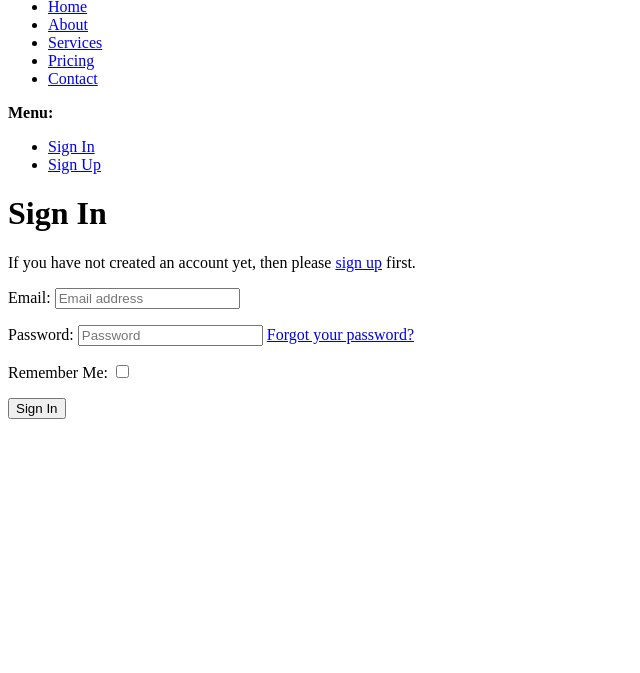
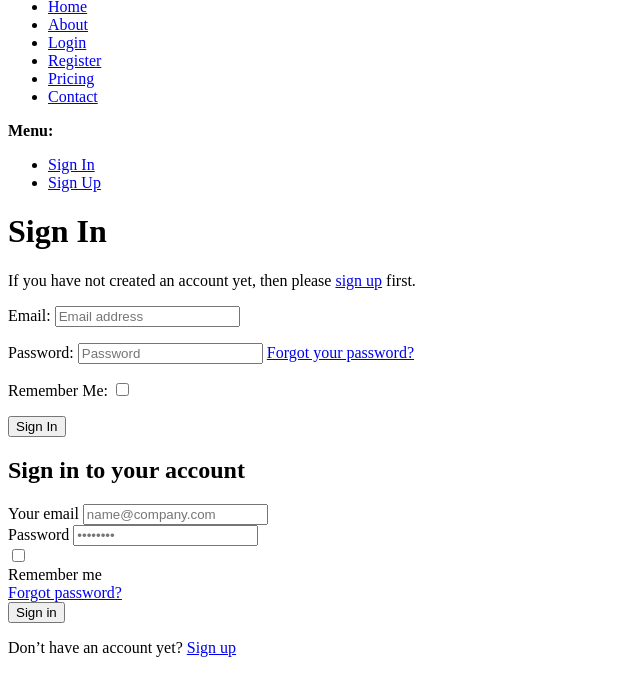
Before and after one commit to alexander-cho/RapidSaaS, a Django app: page /accounts/login/ in a window 1280 px wide. Shown: the part 332-1005 px from the top of the page, without its empty margins (0-640 px from the left). Before the commit the page ends 751 px from the top, so only its background shows below. Run offline with Django 5.2, Linux system fonts and the light colour scheme; some libraries are stand-ins or nearby versions.

Commit message:
feat: set navbar links for auth

```diff
--- a/src/rapidsaas/urls.py
+++ b/src/rapidsaas/urls.py
@@ -21,7 +21,7 @@
 from auth import views as auth_views
 
 urlpatterns = [
-    path('', home_page_view, ),
+    path('', home_page_view, name='home'),
     path('about/', about_page_view),
     path('login/', auth_views.login_view),
     path('register/', auth_views.register_view),
--- a/src/templates/account/login.html
+++ b/src/templates/account/login.html
@@ -58,4 +58,42 @@
     {% if PASSKEY_LOGIN_ENABLED %}
         {% include "mfa/webauthn/snippets/login_script.html" with button_id="passkey_login" %}
     {% endif %}
+
+
+    <section class="bg-gray-50 dark:bg-gray-900">
+        <div class="flex flex-col items-center justify-center px-6 py-8 mx-auto md:h-screen lg:py-0">
+            <div class="w-full bg-white rounded-lg shadow dark:border md:mt-0 sm:max-w-md xl:p-0 dark:bg-gray-800 dark:border-gray-700">
+                <div class="p-6 space-y-4 md:space-y-6 sm:p-8">
+                    <h1 class="text-xl font-bold leading-tight tracking-tight text-gray-900 md:text-2xl dark:text-white">
+                        Sign in to your account
+                    </h1>
+                    <form class="space-y-4 md:space-y-6" action="#">
+                        <div>
+                            <label for="email" class="block mb-2 text-sm font-medium text-gray-900 dark:text-white">Your email</label>
+                            <input type="email" name="email" id="email" class="bg-gray-50 border border-gray-300 text-gray-900 rounded-lg focus:ring-primary-600 focus:border-primary-600 block w-full p-2.5 dark:bg-gray-700 dark:border-gray-600 dark:placeholder-gray-400 dark:text-white dark:focus:ring-blue-500 dark:focus:border-blue-500" placeholder="name@company.com" required="">
+                        </div>
+                        <div>
+                            <label for="password" class="block mb-2 text-sm font-medium text-gray-900 dark:text-white">Password</label>
+                            <input type="password" name="password" id="password" placeholder="••••••••" class="bg-gray-50 border border-gray-300 text-gray-900 rounded-lg focus:ring-primary-600 focus:border-primary-600 block w-full p-2.5 dark:bg-gray-700 dark:border-gray-600 dark:placeholder-gray-400 dark:text-white dark:focus:ring-blue-500 dark:focus:border-blue-500" required="">
+                        </div>
+                        <div class="flex items-center justify-between">
+                            <div class="flex items-start">
+                                <div class="flex items-center h-5">
+                                  <input id="remember" aria-describedby="remember" type="checkbox" class="w-4 h-4 border border-gray-300 rounded bg-gray-50 focus:ring-3 focus:ring-primary-300 dark:bg-gray-700 dark:border-gray-600 dark:focus:ring-primary-600 dark:ring-offset-gray-800" required="">
+                                </div>
+                                <div class="ml-3 text-sm">
+                                  <label for="remember" class="text-gray-500 dark:text-gray-300">Remember me</label>
+                                </div>
+                            </div>
+                            <a href="#" class="text-sm font-medium text-primary-600 hover:underline dark:text-primary-500">Forgot password?</a>
+                        </div>
+                        <button type="submit" class="w-full text-white bg-primary-600 hover:bg-primary-700 focus:ring-4 focus:outline-none focus:ring-primary-300 font-medium rounded-lg text-sm px-5 py-2.5 text-center dark:bg-primary-600 dark:hover:bg-primary-700 dark:focus:ring-primary-800">Sign in</button>
+                        <p class="text-sm font-light text-gray-500 dark:text-gray-400">
+                            Don’t have an account yet? <a href="#" class="font-medium text-primary-600 hover:underline dark:text-primary-500">Sign up</a>
+                        </p>
+                    </form>
+                </div>
+            </div>
+        </div>
+    </section>
 {% endblock %}
--- a/src/templates/nav/navbar.html
+++ b/src/templates/nav/navbar.html
@@ -1,8 +1,8 @@
 <nav class="bg-white border-gray-200 dark:bg-gray-900">
     <div class="max-w-screen-xl flex flex-wrap items-center justify-between mx-auto p-4">
-        <a href="https://flowbite.com/" class="flex items-center space-x-3 rtl:space-x-reverse">
+        <a href="/" class="flex items-center space-x-3 rtl:space-x-reverse">
             <img src="https://flowbite.com/docs/images/logo.svg" class="h-8" alt="Flowbite Logo" />
-            <span class="self-center text-2xl font-semibold whitespace-nowrap dark:text-white">Flowbite</span>
+            <span class="self-center text-2xl font-semibold whitespace-nowrap dark:text-white">RapidSaaS</span>
         </a>
     <button data-collapse-toggle="navbar-default" type="button" class="inline-flex items-center p-2 w-10 h-10 justify-center text-sm text-gray-500 rounded-lg md:hidden hover:bg-gray-100 focus:outline-none focus:ring-2 focus:ring-gray-200 dark:text-gray-400 dark:hover:bg-gray-700 dark:focus:ring-gray-600" aria-controls="navbar-default" aria-expanded="false">
         <span class="sr-only">Open main menu</span>
@@ -13,14 +13,23 @@
         <div class="hidden w-full md:block md:w-auto" id="navbar-default">
             <ul class="font-medium flex flex-col p-4 md:p-0 mt-4 border border-gray-100 rounded-lg bg-gray-50 md:flex-row md:space-x-8 rtl:space-x-reverse md:mt-0 md:border-0 md:bg-white dark:bg-gray-800 md:dark:bg-gray-900 dark:border-gray-700">
                 <li>
-                    <a href="#" class="block py-2 px-3 text-white bg-blue-700 rounded md:bg-transparent md:text-blue-700 md:p-0 dark:text-white md:dark:text-blue-500" aria-current="page">Home</a>
+                    <a href="{% url 'home' %}" class="block py-2 px-3 text-white bg-blue-700 rounded md:bg-transparent md:text-blue-700 md:p-0 dark:text-white md:dark:text-blue-500" aria-current="page">Home</a>
                 </li>
                 <li>
                     <a href="#" class="block py-2 px-3 text-gray-900 rounded hover:bg-gray-100 md:hover:bg-transparent md:border-0 md:hover:text-blue-700 md:p-0 dark:text-white md:dark:hover:text-blue-500 dark:hover:bg-gray-700 dark:hover:text-white md:dark:hover:bg-transparent">About</a>
                 </li>
+                {% if request.user.is_authenticated %}
                 <li>
-                    <a href="#" class="block py-2 px-3 text-gray-900 rounded hover:bg-gray-100 md:hover:bg-transparent md:border-0 md:hover:text-blue-700 md:p-0 dark:text-white md:dark:hover:text-blue-500 dark:hover:bg-gray-700 dark:hover:text-white md:dark:hover:bg-transparent">Services</a>
+                    <a href="{% url 'account_logout' %}" class="block py-2 px-3 text-gray-900 rounded hover:bg-gray-100 md:hover:bg-transparent md:border-0 md:hover:text-blue-700 md:p-0 dark:text-white md:dark:hover:text-blue-500 dark:hover:bg-gray-700 dark:hover:text-white md:dark:hover:bg-transparent">Logout</a>
                 </li>
+                {% else %}
+                <li>
+                    <a href="{% url 'account_login' %}" class="block py-2 px-3 text-gray-900 rounded hover:bg-gray-100 md:hover:bg-transparent md:border-0 md:hover:text-blue-700 md:p-0 dark:text-white md:dark:hover:text-blue-500 dark:hover:bg-gray-700 dark:hover:text-white md:dark:hover:bg-transparent">Login</a>
+                </li>
+                <li>
+                    <a href="{% url 'account_signup' %}" class="block py-2 px-3 text-gray-900 rounded hover:bg-gray-100 md:hover:bg-transparent md:border-0 md:hover:text-blue-700 md:p-0 dark:text-white md:dark:hover:text-blue-500 dark:hover:bg-gray-700 dark:hover:text-white md:dark:hover:bg-transparent">Register</a>
+                </li>
+                {% endif %}
                 <li>
                     <a href="#" class="block py-2 px-3 text-gray-900 rounded hover:bg-gray-100 md:hover:bg-transparent md:border-0 md:hover:text-blue-700 md:p-0 dark:text-white md:dark:hover:text-blue-500 dark:hover:bg-gray-700 dark:hover:text-white md:dark:hover:bg-transparent">Pricing</a>
                 </li>
```
